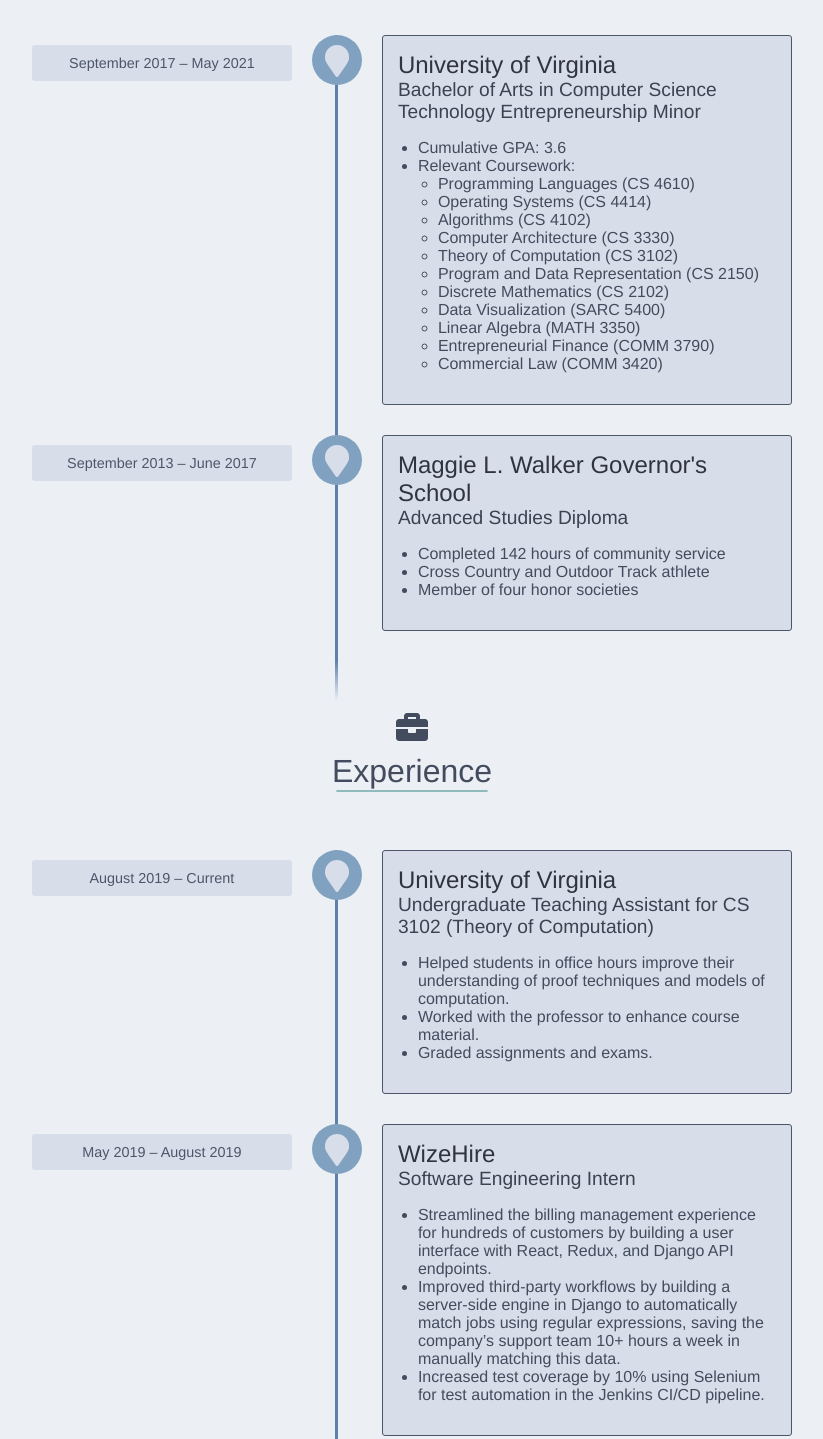
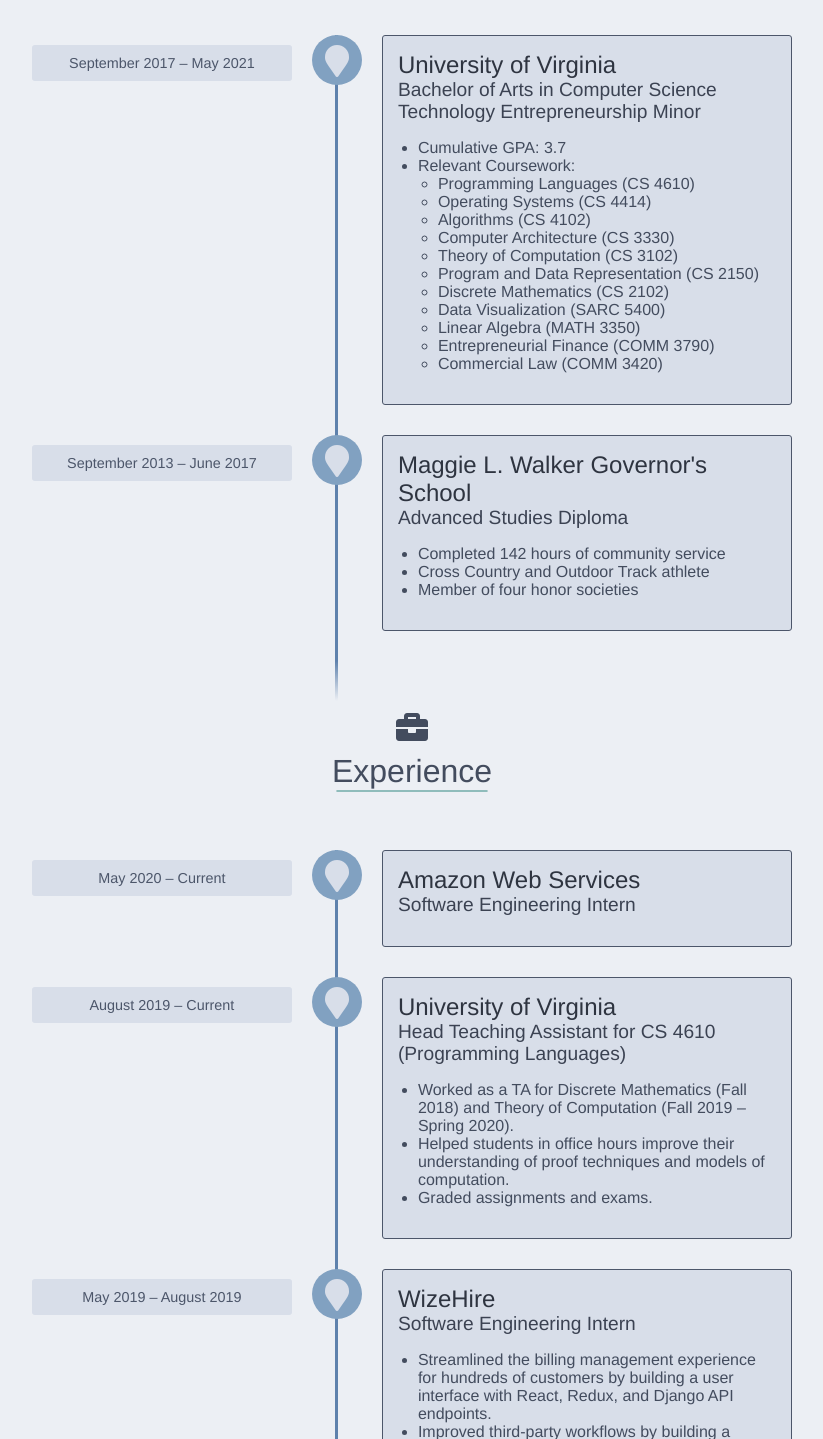
Before and after one commit to samarthkishor/samarthkishor.github.io, a plain HTML site: page index.html in a window 1280 px wide. Shown: the part 920-2359 px from the top of the page, without its empty margins (228-1051 px from the left). Drawn offline with nearby package versions, Linux system fonts and the light colour scheme.

Commit message:
Updates for Summer 2020

```diff
--- a/index.html
+++ b/index.html
@@ -65,7 +65,7 @@
         <h4>Bachelor of Arts in Computer Science<br>
         Technology Entrepreneurship Minor</h4>
         <ul>
-          <li>Cumulative GPA: 3.6</li>
+          <li>Cumulative GPA: 3.7</li>
           <li>Relevant Coursework:</li>
           <ul>
             <li>Programming Languages (CS 4610)</li>
@@ -97,16 +97,20 @@
     <i id="head-icon" class="fas fa-briefcase"></i>
     <h2 class="heading">Experience</h2>
     <div id="experience-timeline">
+      <div data-date="May 2020 – Current">
+        <h3>Amazon Web Services</h3>
+        <h4>Software Engineering Intern</h4>
+      </div>
       <div data-date="August 2019 – Current">
         <h3>University of Virginia</h3>
-        <h4>Undergraduate Teaching Assistant for CS 3102 (Theory of
-        Computation)</h4>
+        <h4>Head Teaching Assistant for CS 4610 (Programming
+        Languages)</h4>
         <ul>
+          <li>Worked as a TA for Discrete Mathematics (Fall 2018)
+          and Theory of Computation (Fall 2019 – Spring 2020).</li>
           <li>Helped students in office hours improve their
           understanding of proof techniques and models of
           computation.</li>
-          <li>Worked with the professor to enhance course
-          material.</li>
           <li>Graded assignments and exams.</li>
         </ul>
       </div>
@@ -355,17 +359,21 @@
         <h4>Events Committee Co-Chair</h4>
         <ul>
           <li>Raised over $15,000 for the 2020 hackathon by working
-          directly with sponsors such as Capital One and CoStar.</li>
-          <li>Coordinated workshops for 50+ students and served as a
-          point-of-contact for sponsors during the 2019 hackathon.</li>
+          directly with sponsors such as Capital One and
+          CoStar.</li>
+          <li>Coordinated workshops for 50+ students and served as
+          a point-of-contact for sponsors during the 2019
+          hackathon.</li>
         </ul>
       </div>
       <div data-date="Fall 2017 – Current">
         <h3>University Salsa Club</h3>
         <ul>
-          <li>Choreographed dances and performed in Salsa Showcases</li>
-          <li>Performed for events in the Charlottesville community such as the
-          Virginia Film Festival and Pancakes for Parkinson’s.</li>
+          <li>Choreographed dances and performed in Salsa
+          Showcases</li>
+          <li>Performed for events in the Charlottesville community
+          such as the Virginia Film Festival and Pancakes for
+          Parkinson’s.</li>
         </ul>
       </div>
     </div>
```
